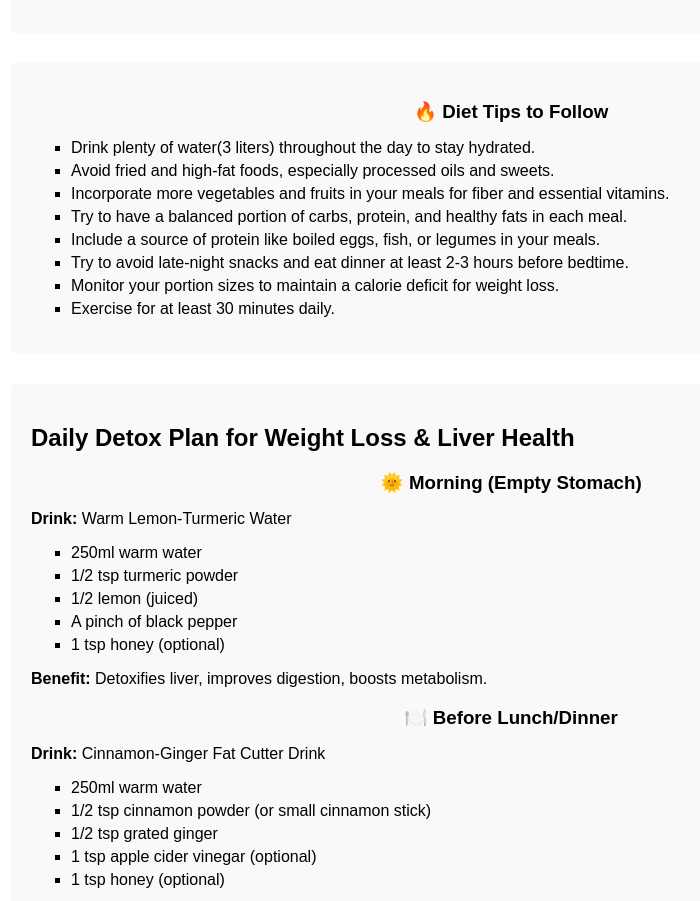
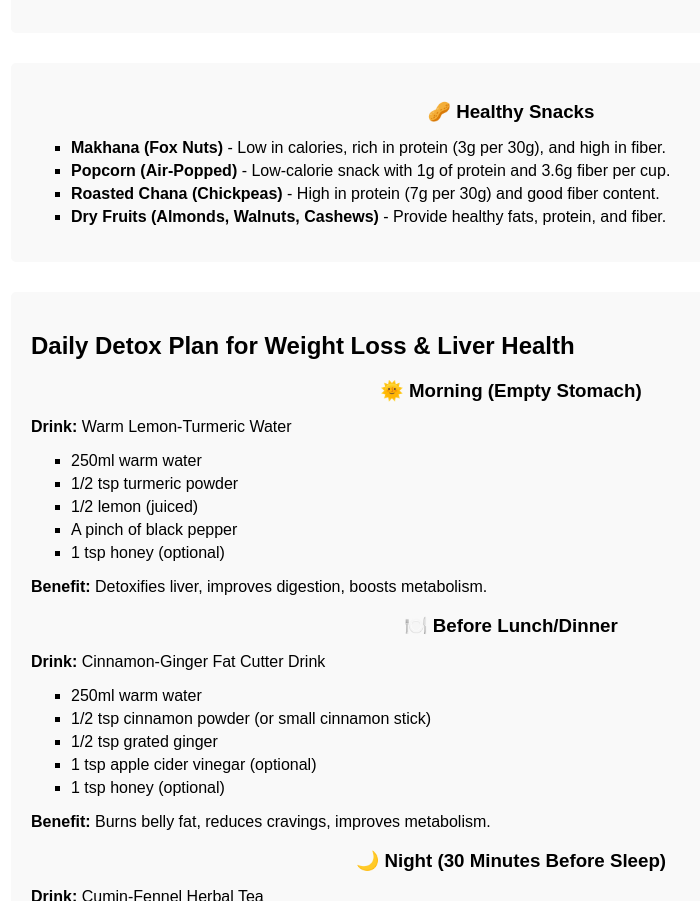
Before and after one commit to karthik-blue/Dietchart, a plain HTML site: page index.html in a window 1280 px wide. Shown: the part 2897-3798 px from the top of the page, without its empty margins (129-829 px from the left). Drawn offline with Linux system fonts and the light colour scheme.

Commit message:
Update index.html with healthy snack

```diff
--- a/index.html
+++ b/index.html
@@ -433,17 +433,17 @@
             </ul>
         </div>
 
-          <div class="hints">
-            <h3>🔥 Diet Tips to Follow</h3>
+           <div class="hints">
+            <h3>🥜 Healthy Snacks</h3>
             <ul>
-                <li>Drink plenty of water(3 liters) throughout the day to stay hydrated.</li>
-                <li>Avoid fried and high-fat foods, especially processed oils and sweets.</li>
-                <li>Incorporate more vegetables and fruits in your meals for fiber and essential vitamins.</li>
-                <li>Try to have a balanced portion of carbs, protein, and healthy fats in each meal.</li>
-                <li>Include a source of protein like boiled eggs, fish, or legumes in your meals.</li>
-                <li>Try to avoid late-night snacks and eat dinner at least 2-3 hours before bedtime.</li>
-                <li>Monitor your portion sizes to maintain a calorie deficit for weight loss.</li>
-                <li>Exercise for at least 30 minutes daily.</li>
+                <li><strong>Makhana (Fox Nuts)</strong> - Low in calories, rich in protein (3g per 30g), and high in
+                    fiber.</li>
+                <li><strong>Popcorn (Air-Popped)</strong> - Low-calorie snack with 1g of protein and 3.6g fiber per cup.
+                </li>
+                <li><strong>Roasted Chana (Chickpeas)</strong> - High in protein (7g per 30g) and good fiber content.
+                </li>
+                <li><strong>Dry Fruits (Almonds, Walnuts, Cashews)</strong> - Provide healthy fats, protein, and fiber.
+                </li>
             </ul>
         </div>
 
```
